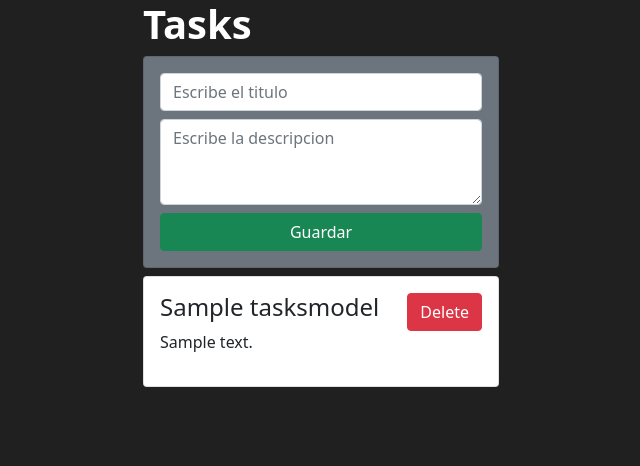
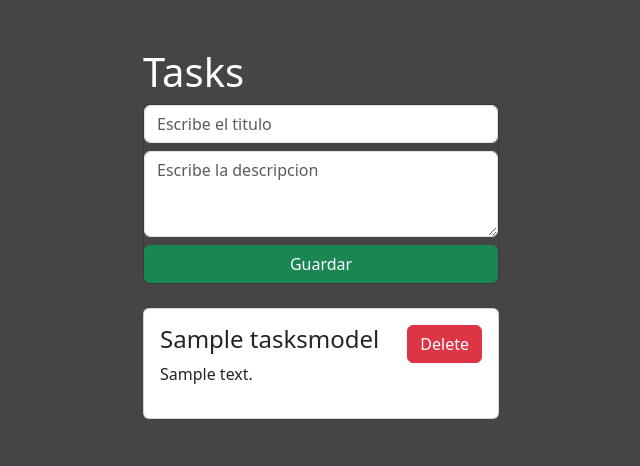
Before and after one commit to ecubillanleon/CRUD-Simple-Django, a Django app: page /tasks/ in a window 1280 px wide. Shown: the top 466 px of the page, without its empty margins (319-959 px from the left). Run offline with Django 5.2, Linux system fonts and the light colour scheme; tables that the repository leaves empty hold one stand-in row (values such as "Sample post").

Commit message:
Modificación en los estilos css y cambios en la lista de tareas

```diff
--- a/tasks/static/estilos.css
+++ b/tasks/static/estilos.css
@@ -1,4 +1,4 @@
 body {
-    background-color: #202020;
+    background-color: #454545;
     color: #ffffff;
 }
--- a/tasks/templates/lista_tasks.html
+++ b/tasks/templates/lista_tasks.html
@@ -6,50 +6,43 @@
     <meta charset="UTF-8">
     <meta name="viewport" content="width=device-width, initial-scale=1.0">
     <title>CRUD</title>
-    <link href="https://cdn.jsdelivr.net/npm/bootstrap@5.0.2/dist/css/bootstrap.min.css" rel="stylesheet" integrity="sha384-EVSTQN3/azprG1Anm3QDgpJLIm9Nao0Yz1ztcQTwFspd3yD65VohhpuuCOmLASjC" crossorigin="anonymous">
+    <!-- Bootstrap CSS -->
+    <link rel="stylesheet" href="https://cdn.jsdelivr.net/npm/bootstrap@5.3.3/dist/css/bootstrap.min.css">
+    <!-- Custom CSS -->
     <link rel="stylesheet" href="{% static "estilos.css" %}">
 </head>
 <body>
-    <div class="container">
+    <div class="container py-5">
         <div class="row">
             <div class="col-md-4 offset-md-4">
-
-                <h1 class="display-6 fw-bold">Tasks</h1>
-
-                <form action=" {% url 'create_tasksView' %}" method="POST" class="card card-body bg-secondary">
+                <h1 class="display-6">Tasks</h1>
+                <!-- begin::Form -->
+                <form action=" {% url 'create_tasksView' %}" method="POST" class="card" style="background-color: #454545;">
                     {% csrf_token %}
-
-                    <input
-                        type="text"
-                        name="titulo"
-                        placeholder="Escribe el titulo"
-                        class="form-control mb-2"
-                        >
-
-                    <textarea
-                        name="descripcion"
-                        rows="3"
-                        placeholder="Escribe la descripcion"
-                        class="form-control mb-2"></textarea>
-
+                    <input type="text" name="titulo" placeholder="Escribe el titulo" \
+                        class="form-control mb-2" required>
+                    <textarea name="descripcion" rows="3" placeholder="Escribe la descripcion" \
+                        class="form-control mb-2" required></textarea>
                     <button class="btn btn-success">Guardar</button>
                 </form>
+                <!-- end::Form -->
 
+                <!-- begin:: Recorrido of Tasks  -->
                 {% for task in tasks %}
-                    <div class="card card-body text-dark mt-2 d-flex flex-row justify-content-between">
+                    <div class="card card-body text-dark mt-4 d-flex flex-row justify-content-between">
                         <div>
                             <h4>{{task.titulo}}</h4>
                             <p>{{task.descripcion}}</p>
                         </div>
-                        <form action=" {% url 'delete_tasksView' task.id %}" method="POST">
+                        <form action="{% url 'delete_tasksView' task.id %}" method="POST">
                             {% csrf_token %}
                             <button class="btn btn-danger">Delete</button>
                         </form>
                     </div>
                     {% empty %}
-                        <h6 class="display-6 text-center mt-2">No tasks yet</h6>
+                        <h4 class="display-0 text-center mt-4">No tasks yet</h4>
                 {% endfor%}
-
+                <!-- end:: Recorrido of Tasks  -->
             </div>
         </div>
     </div>
```
